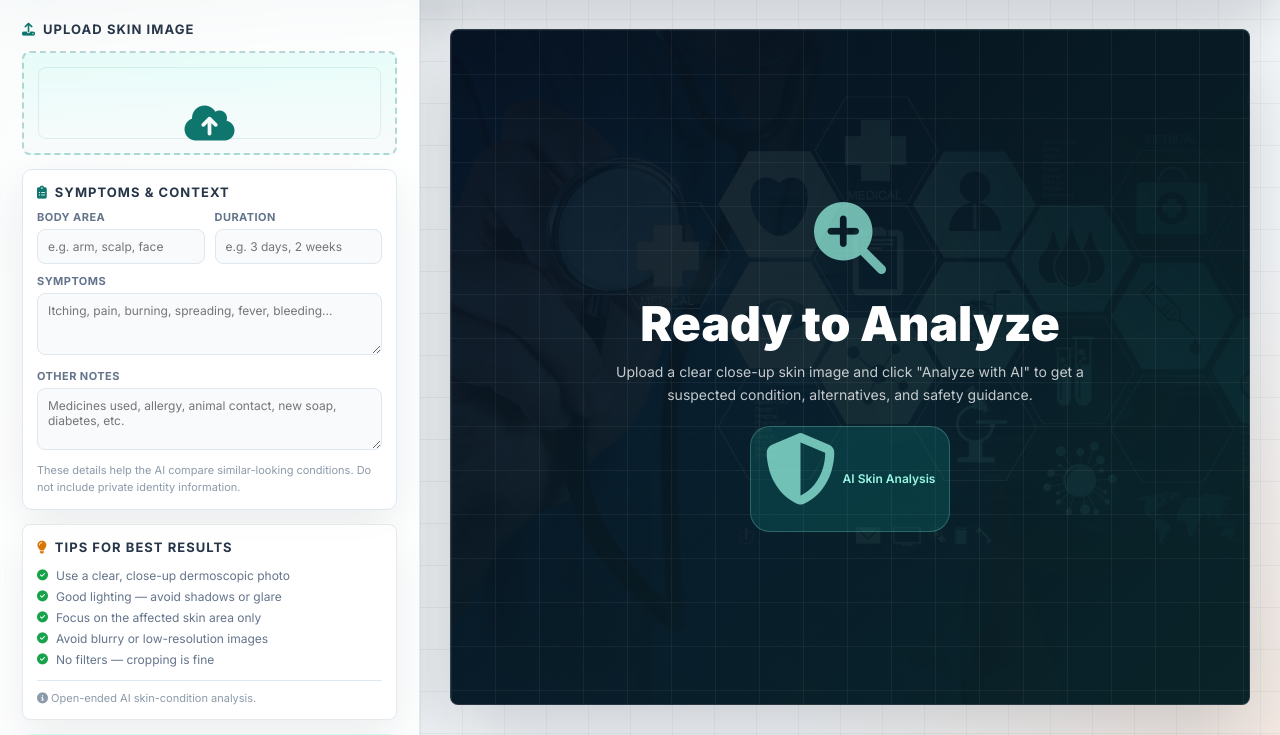
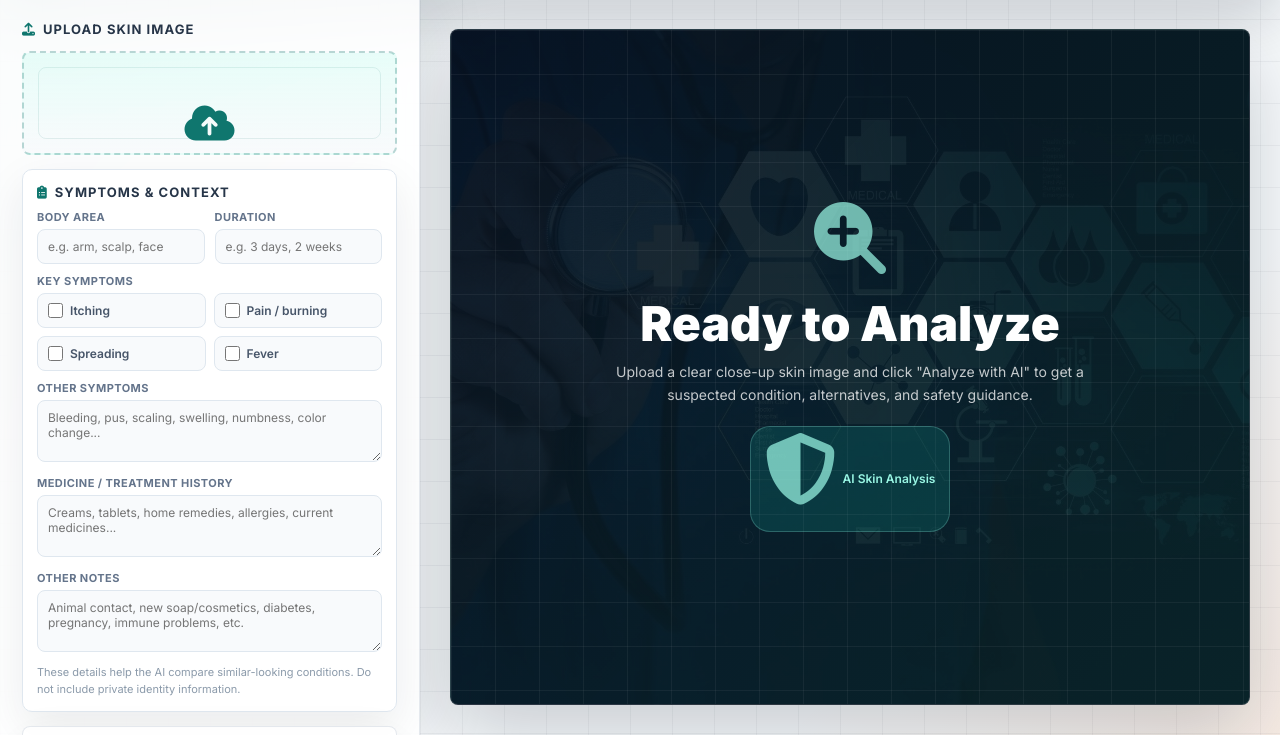
Before and after one commit to vaibhavmishra0044/SkinAI, a Flask app: page /scan in a window 1280 px wide. Shown: the part 65-800 px from the top of the page. Run offline with Flask 3, Linux system fonts and the light colour scheme; some libraries are stand-ins or nearby versions.

Commit message:
Add structured symptom fields to scan

```diff
--- a/app.py
+++ b/app.py
@@ -478,7 +478,12 @@ def _patient_context_from_request(source):
     return {
         "body_location": _clean_context_text(source.get("body_location"), 120),
         "duration": _clean_context_text(source.get("duration"), 120),
+        "itching": _clean_context_text(source.get("itching"), 20),
+        "pain": _clean_context_text(source.get("pain"), 20),
+        "spreading": _clean_context_text(source.get("spreading"), 20),
+        "fever": _clean_context_text(source.get("fever"), 20),
         "symptoms": _clean_context_text(source.get("symptoms"), 300),
+        "medicine_history": _clean_context_text(source.get("medicine_history"), 400),
         "extra_notes": _clean_context_text(source.get("extra_notes"), 400),
     }
 
@@ -487,7 +492,12 @@ def _patient_context_prompt(patient_context):
     rows = [
         ("Body location", patient_context.get("body_location")),
         ("Duration", patient_context.get("duration")),
+        ("Itching", patient_context.get("itching")),
+        ("Pain", patient_context.get("pain")),
+        ("Spreading", patient_context.get("spreading")),
+        ("Fever", patient_context.get("fever")),
         ("Symptoms", patient_context.get("symptoms")),
+        ("Medicine/treatment history", patient_context.get("medicine_history")),
         ("Extra notes", patient_context.get("extra_notes")),
     ]
     lines = [f"- {label}: {value or 'Not provided'}" for label, value in rows]
@@ -633,7 +643,7 @@ Rules:
 - Do not restrict yourself to a fixed class list. Use the best dermatology condition name you can infer from the image.
 - Think broadly across common and uncommon visible skin conditions, including inflammatory rashes, fungal/bacterial/viral/parasitic infections, pigment disorders, acne/follicular disorders, vascular lesions, benign growths, precancerous lesions, and possible skin cancer warning signs.
 - If one exact disease cannot be determined from the image, return the most likely visible pattern and list realistic differential diagnoses in top3 instead of forcing a random confident answer.
-- Use the patient-provided body location, duration, and symptoms as supporting context, but do not let text override what is visible in the image.
+- Use the patient-provided body location, duration, itching, pain, spreading, fever, medicine history, and symptoms as supporting context, but do not let text override what is visible in the image.
 - First decide whether this is a usable dermatology photo. It must be a close-up of an affected skin area where a lesion/rash/patch is clearly visible.
 - Reject non-diagnostic images: doctors, stethoscopes, medical icons, app backgrounds, posters, screenshots, distant body photos, normal hands/arms without a visible lesion, or any image where the skin condition is not the main subject.
 - If the image is not a usable close-up skin-condition photo, set is_skin_image=false, lesion_visible=false, condition_name="No clear skin lesion detected", condition_key="unknown_normal", confidence=0.
--- a/templates/scan_window.html
+++ b/templates/scan_window.html
@@ -179,6 +179,24 @@
         .context-input:focus { border-color: var(--primary); background: white; box-shadow: 0 0 0 3px rgba(14,165,233,.12); }
         textarea.context-input { min-height: 62px; resize: vertical; }
         .context-help { margin-top: 8px; color: var(--gray-400); font-size: 11px; line-height: 1.5; }
+        .context-checks {
+            display: grid;
+            grid-template-columns: 1fr 1fr;
+            gap: 8px;
+        }
+        .context-check {
+            display: flex;
+            align-items: center;
+            gap: 7px;
+            padding: 9px 10px;
+            border: 1px solid var(--gray-200);
+            border-radius: 8px;
+            background: var(--gray-50);
+            color: var(--gray-600);
+            font-size: 12px;
+            font-weight: 600;
+        }
+        .context-check input { width: 15px; height: 15px; accent-color: var(--primary); }
 
         /* Analyze button */
         .btn-analyze {
@@ -712,12 +730,25 @@
                     <input class="context-input" id="duration" type="text" placeholder="e.g. 3 days, 2 weeks">
                 </div>
                 <div class="context-field full">
-                    <label class="context-label" for="symptomsInput">Symptoms</label>
-                    <textarea class="context-input" id="symptomsInput" placeholder="Itching, pain, burning, spreading, fever, bleeding..."></textarea>
+                    <span class="context-label">Key Symptoms</span>
+                    <div class="context-checks">
+                        <label class="context-check"><input type="checkbox" id="itchingInput"> Itching</label>
+                        <label class="context-check"><input type="checkbox" id="painInput"> Pain / burning</label>
+                        <label class="context-check"><input type="checkbox" id="spreadingInput"> Spreading</label>
+                        <label class="context-check"><input type="checkbox" id="feverInput"> Fever</label>
+                    </div>
+                </div>
+                <div class="context-field full">
+                    <label class="context-label" for="symptomsInput">Other Symptoms</label>
+                    <textarea class="context-input" id="symptomsInput" placeholder="Bleeding, pus, scaling, swelling, numbness, color change..."></textarea>
+                </div>
+                <div class="context-field full">
+                    <label class="context-label" for="medicineHistory">Medicine / Treatment History</label>
+                    <textarea class="context-input" id="medicineHistory" placeholder="Creams, tablets, home remedies, allergies, current medicines..."></textarea>
                 </div>
                 <div class="context-field full">
                     <label class="context-label" for="extraNotes">Other Notes</label>
-                    <textarea class="context-input" id="extraNotes" placeholder="Medicines used, allergy, animal contact, new soap, diabetes, etc."></textarea>
+                    <textarea class="context-input" id="extraNotes" placeholder="Animal contact, new soap/cosmetics, diabetes, pregnancy, immune problems, etc."></textarea>
                 </div>
             </div>
             <div class="context-help">
@@ -849,7 +880,12 @@ const resultWrap  = document.getElementById('resultWrap');
 const modelBadge  = document.getElementById('modelBadgeTop');
 const bodyLocation = document.getElementById('bodyLocation');
 const durationInput = document.getElementById('duration');
+const itchingInput = document.getElementById('itchingInput');
+const painInput = document.getElementById('painInput');
+const spreadingInput = document.getElementById('spreadingInput');
+const feverInput = document.getElementById('feverInput');
 const symptomsInput = document.getElementById('symptomsInput');
+const medicineHistory = document.getElementById('medicineHistory');
 const extraNotes = document.getElementById('extraNotes');
 const chatMessagesEl = document.getElementById('chatMessages');
 const chatInput = document.getElementById('chatInput');
@@ -877,7 +913,12 @@ function collectPatientContext() {
     return {
         body_location: bodyLocation.value.trim(),
         duration: durationInput.value.trim(),
+        itching: itchingInput.checked ? 'Yes' : 'No',
+        pain: painInput.checked ? 'Yes' : 'No',
+        spreading: spreadingInput.checked ? 'Yes' : 'No',
+        fever: feverInput.checked ? 'Yes' : 'No',
         symptoms: symptomsInput.value.trim(),
+        medicine_history: medicineHistory.value.trim(),
         extra_notes: extraNotes.value.trim(),
     };
 }
@@ -917,7 +958,12 @@ analyzeBtn.addEventListener('click', async () => {
     fd.append('file', selectedFile);
     fd.append('body_location', bodyLocation.value.trim());
     fd.append('duration', durationInput.value.trim());
+    fd.append('itching', itchingInput.checked ? 'Yes' : 'No');
+    fd.append('pain', painInput.checked ? 'Yes' : 'No');
+    fd.append('spreading', spreadingInput.checked ? 'Yes' : 'No');
+    fd.append('fever', feverInput.checked ? 'Yes' : 'No');
     fd.append('symptoms', symptomsInput.value.trim());
+    fd.append('medicine_history', medicineHistory.value.trim());
     fd.append('extra_notes', extraNotes.value.trim());
     analyzeBtn.disabled = true;
     loadingWrap.style.display = 'block';
```
